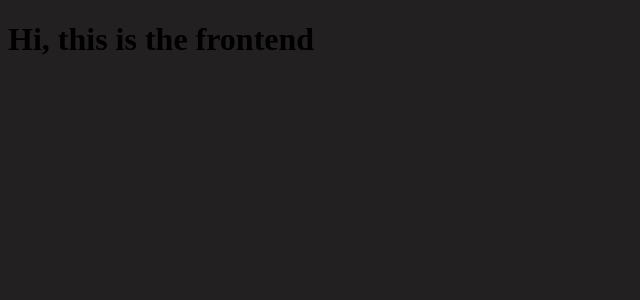
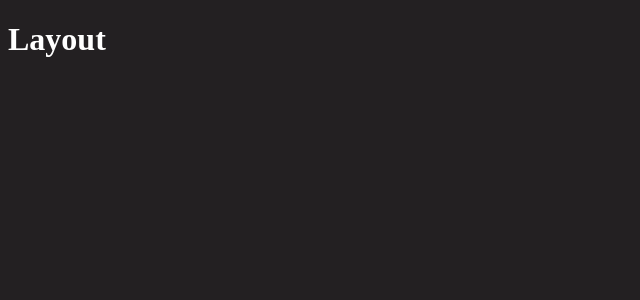
Before and after one commit to SeevProject/webapp, a React (Vite) app: page / in a window 1280 px wide. Shown: the top 300 px of the page, without its empty margins (0-640 px from the left). Built offline with nearby package versions, Linux system fonts and the light colour scheme.

Commit message:
Mix both projects and add routing

```diff
--- a/index.html
+++ b/index.html
@@ -4,7 +4,7 @@
 		<meta charset="UTF-8" />
 		<link rel="icon" type="image/svg+xml" href="/vite.svg" />
 		<meta name="viewport" content="width=device-width, initial-scale=1.0" />
-		<title>SeeV - Admin</title>
+		<title>SeeV</title>
 		<style>
 			@tailwind base;
 			@tailwind components;
@@ -12,6 +12,7 @@
 
 			body {
 				background-color: #232022;
+				color: #fff;
 			}
 		</style>
 	</head>
--- a/package.json
+++ b/package.json
@@ -1,5 +1,5 @@
 {
-	"name": "frontend-admin",
+	"name": "webapp",
 	"private": true,
 	"version": "0.0.0",
 	"type": "module",
@@ -10,9 +10,11 @@
 	},
 	"dependencies": {
 		"react": "^18.2.0",
-		"react-dom": "^18.2.0"
+		"react-dom": "^18.2.0",
+		"react-router-dom": "^6.10.0"
 	},
 	"devDependencies": {
+		"@types/react-router-dom": "^5.3.3",
 		"@types/react": "^18.0.28",
 		"@types/react-dom": "^18.0.11",
 		"@vitejs/plugin-react": "^3.1.0",
--- a/src/App.tsx
+++ /dev/null
@@ -1,7 +0,0 @@
-export default function App() {
-	return (
-		<div className="min-h-screen bg-cvdark-1 text-cvlight-1">
-			<h1 className="text-lg font-bold">Hi, this is the frontend</h1>
-		</div>
-	);
-}
--- /dev/null
+++ b/src/Layout.tsx
@@ -0,0 +1,10 @@
+import { Outlet } from "react-router-dom";
+
+export function Layout() {
+	return (
+		<div>
+			<h1>Layout</h1>
+			<Outlet />
+		</div>
+	);
+}
--- a/src/main.tsx
+++ b/src/main.tsx
@@ -1,9 +1,23 @@
 import React from "react";
 import ReactDOM from "react-dom/client";
-import App from "./App";
+import {
+	Route,
+	RouterProvider,
+	createBrowserRouter,
+	createRoutesFromElements,
+} from "react-router-dom";
+import { Layout } from "./Layout";
+
+const router = createBrowserRouter(
+	createRoutesFromElements(
+		<Route path="/" element={<Layout />}>
+			<Route path="company" element={<h1>Hello</h1>} />
+		</Route>,
+	),
+);
 
 ReactDOM.createRoot(document.getElementById("root") as HTMLElement).render(
 	<React.StrictMode>
-		<App />
+		<RouterProvider router={router}></RouterProvider>
 	</React.StrictMode>,
 );
```
